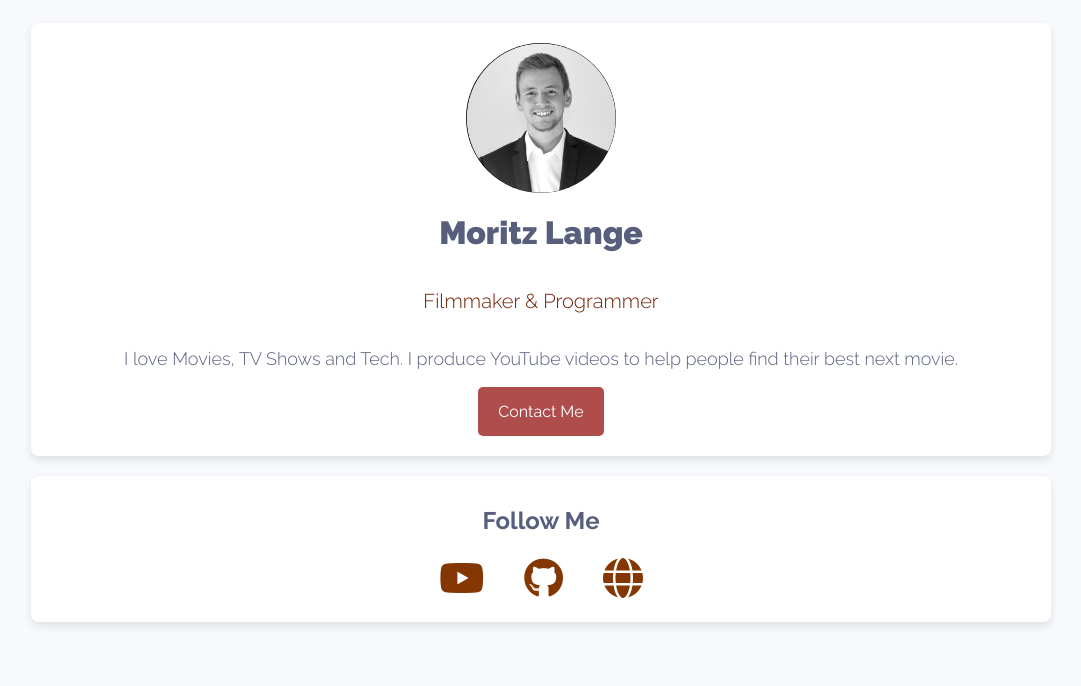
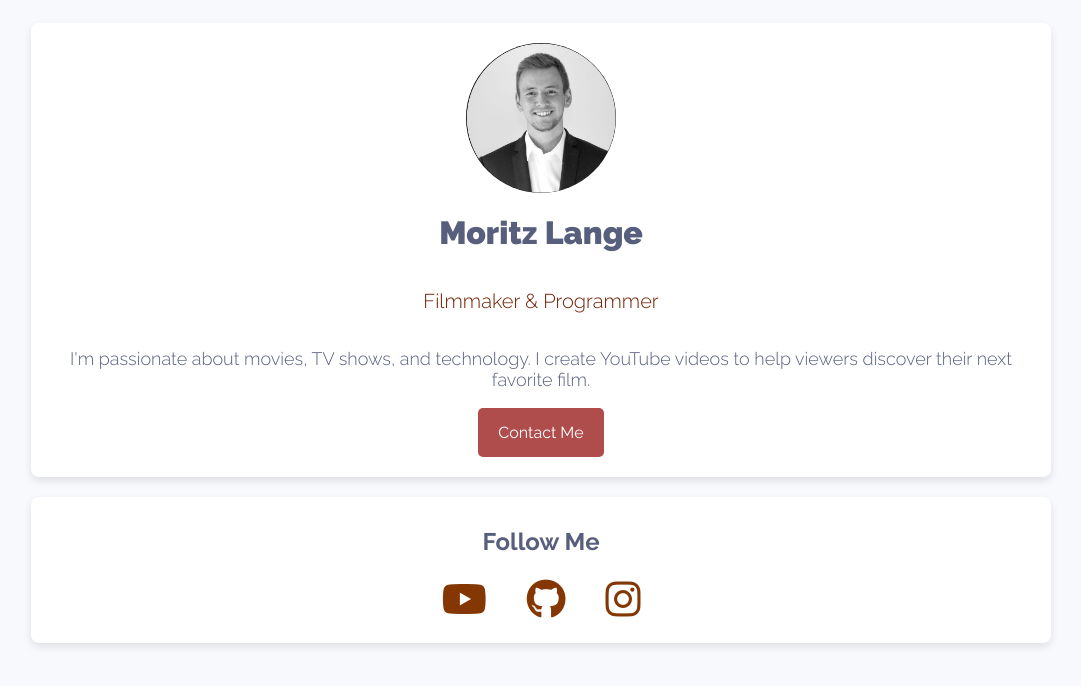
Before and after one commit to mola795/profile, a plain HTML site: page index.html in a window 1280 px wide. Shown: the whole page, without its empty margins (99-1180 px from the left). Drawn offline with Linux system fonts and the light colour scheme.

Commit message:
better profile

```diff
--- a/index.html
+++ b/index.html
@@ -14,7 +14,7 @@
             <h1>Moritz Lange</h1>
             <h2>Filmmaker & Programmer</h2>
             <p>
-              I love Movies, TV Shows and Tech. I produce YouTube videos to help people find their best next movie.
+              I'm passionate about movies, TV shows, and technology. I create YouTube videos to help viewers discover their next favorite film.
             </p>
             <button>Contact Me</button>
         </div>
@@ -22,8 +22,8 @@
           <h3>Follow Me</h3>
           <ul class="social-links">
             <li><a href="https://www.youtube.com/@communiTV" target="_blank"><i class="fab fa-youtube"></i></a></li>
-            <li><a href="GITHUB" target="_blank"><i class="fab fa-github"></i></a></li>
-            <li><a href="WEBSITE" target="_blank"><i class="fas fa-globe"></i></a></li>
+            <li><a href="https://github.com/mola795" target="_blank"><i class="fab fa-github"></i></a></li>
+            <li><a href="https://www.instagram.com/mola795" target="_blank"><i class="fab fa-instagram"></i></a></li>
           </ul>
         </div>
     </div>
```
